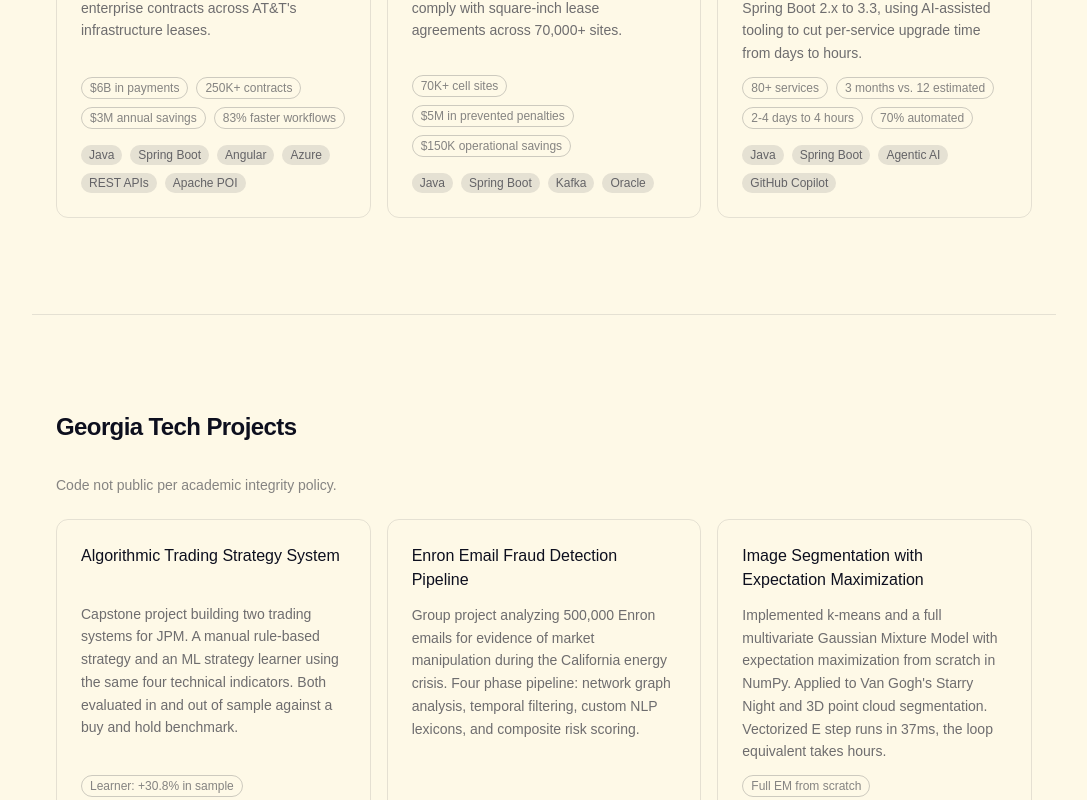
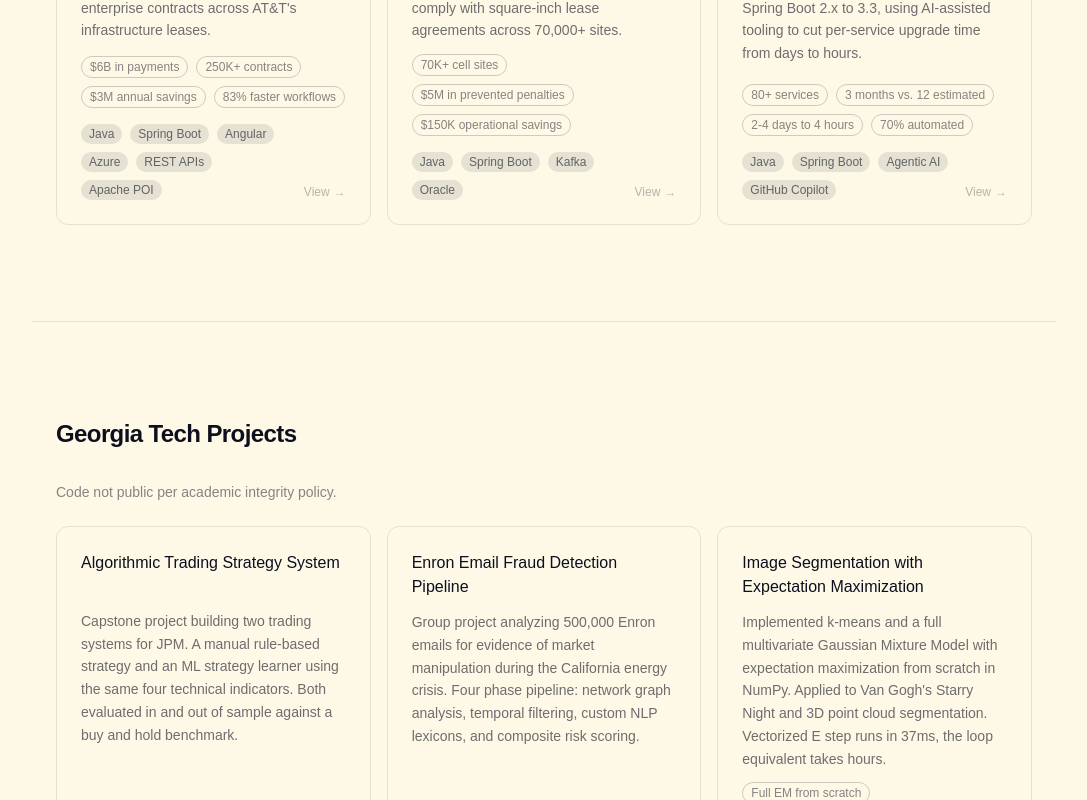
Before and after one commit to awaq96/portfolio, a Next.js app: page / in a window 1280 px wide. Shown: the part 1000-1800 px from the top of the page, without its empty margins (96-1183 px from the left). Built offline with nearby package versions, Linux system fonts and the light colour scheme.

Commit message:
Add view button to cards

```diff
--- a/app/components/ui/ProjectCard.tsx
+++ b/app/components/ui/ProjectCard.tsx
@@ -10,6 +10,8 @@ interface ProjectCardProps {
 
 export default function ProjectCard({ title, description, tags, metrics, href }: ProjectCardProps) {
   const isInternal = href?.startsWith("/");
+
+  const isExternal = href && !href.startsWith("/");
 
   const content = (
     <>
@@ -27,7 +29,8 @@ export default function ProjectCard({ title, description, tags, metrics, href }:
           ))}
         </div>
       )}
-      <div className="flex flex-wrap gap-2 pt-1">
+      <div className="flex items-end justify-between gap-2 pt-1">
+        <div className="flex flex-wrap gap-2">
           {tags.map((tag) => (
             <span
               key={tag}
@@ -37,11 +40,18 @@ export default function ProjectCard({ title, description, tags, metrics, href }:
             </span>
           ))}
         </div>
+        {href && (
+          <span className="text-xs text-foreground/30 group-hover:text-foreground/60 transition-colors shrink-0 flex items-center gap-1">
+            {isExternal ? "Visit" : "View"}
+            <span className="inline-block transition-transform group-hover:translate-x-0.5">→</span>
+          </span>
+        )}
+      </div>
     </>
   );
 
   const className =
-    "group border border-foreground/10 rounded-xl p-6 flex flex-col gap-3 hover:border-foreground/30 transition-colors";
+    "group border border-foreground/10 rounded-xl p-6 flex flex-col gap-3 hover:border-foreground/30 hover:bg-foreground/2 transition-colors";
 
   if (!href) return <div className={className}>{content}</div>;
   if (isInternal) return <Link href={href} className={className}>{content}</Link>;
```
Lines whose indentation alone changed are shown as unchanged.
